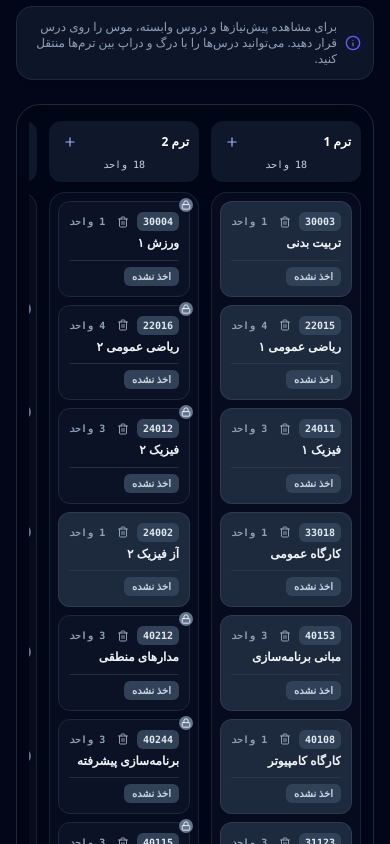
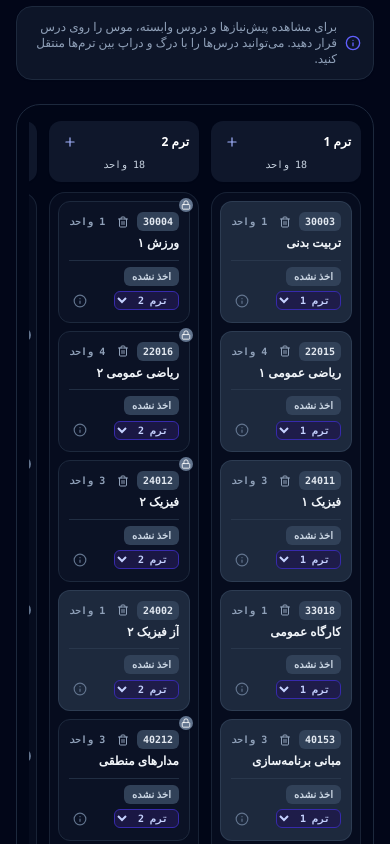
Before and after one commit to arumakanGIT/track-planner, a React (Vite) app: page / in a window 390 px wide. Shown: the part 1120-1964 px from the top of the page. Built offline with nearby package versions, Linux system fonts and the light colour scheme.

Commit message:
feat: add device detection for term selector
Implement mobile/tablet detection based on touch support
and screen width to optimize the term selector UI
responsiveness.

```diff
--- a/src/components/FlowchartView.tsx
+++ b/src/components/FlowchartView.tsx
@@ -1,4 +1,4 @@
-import React, { useState } from 'react';
+import React, { useState, useEffect } from 'react';
 import {
   AlertTriangle,
   Award,
@@ -65,8 +65,26 @@ export const FlowchartView: React.FC<FlowchartViewProps> = ({
 
   const [customTermCount, setCustomTermCount] = useState<number>(maxOverrideTerm);
 
+  // Detect mobile / tablet touch device or small screen for showing term selector selectbox
+  const [isMobileOrTablet, setIsMobileOrTablet] = useState<boolean>(() => {
+    if (typeof window === 'undefined') return false;
+    const hasTouch = 'ontouchstart' in window || navigator.maxTouchPoints > 0;
+    const isSmallScreen = window.innerWidth < 1024;
+    return hasTouch || isSmallScreen;
+  });
+
+  useEffect(() => {
+    const checkDevice = () => {
+      const hasTouch = 'ontouchstart' in window || navigator.maxTouchPoints > 0;
+      const isSmallScreen = window.innerWidth < 1024;
+      setIsMobileOrTablet(hasTouch || isSmallScreen);
+    };
+    window.addEventListener('resize', checkDevice);
+    return () => window.removeEventListener('resize', checkDevice);
+  }, []);
+
   // Keep customTermCount in sync if new max override term is added anywhere
-  React.useEffect(() => {
+  useEffect(() => {
     setCustomTermCount((prev) => Math.max(prev, maxOverrideTerm));
   }, [maxOverrideTerm]);
 
@@ -366,7 +384,10 @@ export const FlowchartView: React.FC<FlowchartViewProps> = ({
                             }}
                             onMouseEnter={() => setHoveredCourseId(course.id)}
                             onMouseLeave={() => setHoveredCourseId(null)}
-                            onClick={() => setSelectedCourseId(course.id)}
+                            onClick={() => {
+                              setSelectedCourseId(course.id);
+                              onOpenCourseModal(course);
+                            }}
                             className={`p-2.5 rounded-xl border transition-all duration-200 shadow-2xs relative group cursor-grab active:cursor-grabbing ${bgClass} ${borderClass} ${
                               !matchesCluster || !matchesSearch ? 'opacity-30 hover:opacity-100' : 'opacity-100'
                             } ${isBeingDragged ? 'opacity-40 scale-95 border-dashed border-indigo-500' : ''}`}
@@ -397,7 +418,7 @@ export const FlowchartView: React.FC<FlowchartViewProps> = ({
                             </div>
 
                             {/* Term Selector Override & Quick Status */}
-                            <div className="flex items-center justify-between mt-2 pt-1.5 border-t border-slate-100 dark:border-slate-700/60 text-[10px]">
+                            <div className="flex items-center justify-between mt-2 pt-1.5 border-t border-slate-100 dark:border-slate-700/60 text-[10px] gap-1 flex-wrap">
 
                               {/* Quick Status Button */}
                               <button
@@ -430,6 +451,40 @@ export const FlowchartView: React.FC<FlowchartViewProps> = ({
                                     ? (lang === 'en' ? 'Failed' : 'افتاده')
                                     : (lang === 'en' ? 'Not Taken' : 'اخذ نشده')}
                                 </span>
+                              </button>
+
+                              {/* Term Selector dropdown for Mobile / Tablet */}
+                              {isMobileOrTablet && (
+                                <select
+                                  value={termNum}
+                                  onClick={(e) => e.stopPropagation()}
+                                  onChange={(e) => {
+                                    e.stopPropagation();
+                                    const newTerm = parseInt(e.target.value, 10);
+                                    onUpdateTermOverride(course.id, newTerm);
+                                  }}
+                                  className="px-1.5 py-0.5 bg-indigo-50 dark:bg-indigo-950/80 text-indigo-900 dark:text-indigo-200 border border-indigo-200 dark:border-indigo-800 rounded-md text-[10px] font-mono font-bold focus:outline-none focus:ring-1 focus:ring-indigo-500 cursor-pointer"
+                                  title={lang === 'en' ? 'Change semester' : 'تغییر ترم درس'}
+                                >
+                                  {Array.from({ length: Math.max(8, customTermCount) }, (_, idx) => idx + 1).map((t) => (
+                                    <option key={t} value={t}>
+                                      {lang === 'en' ? `T${t}` : `ترم ${t}`}
+                                    </option>
+                                  ))}
+                                  <option value={0}>{lang === 'en' ? 'Remove' : 'حذف'}</option>
+                                </select>
+                              )}
+
+                              {/* Details Info Modal Button */}
+                              <button
+                                onClick={(e) => {
+                                  e.stopPropagation();
+                                  onOpenCourseModal(course);
+                                }}
+                                className="p-1 text-slate-500 hover:text-indigo-600 dark:hover:text-indigo-400 rounded-md transition hover:bg-indigo-50 dark:hover:bg-indigo-950/50 flex items-center gap-0.5 shrink-0"
+                                title={lang === 'en' ? 'Course details' : 'جزئیات کامل درس'}
+                              >
+                                <Info className="w-3.5 h-3.5" />
                               </button>
 
                             </div>
```
